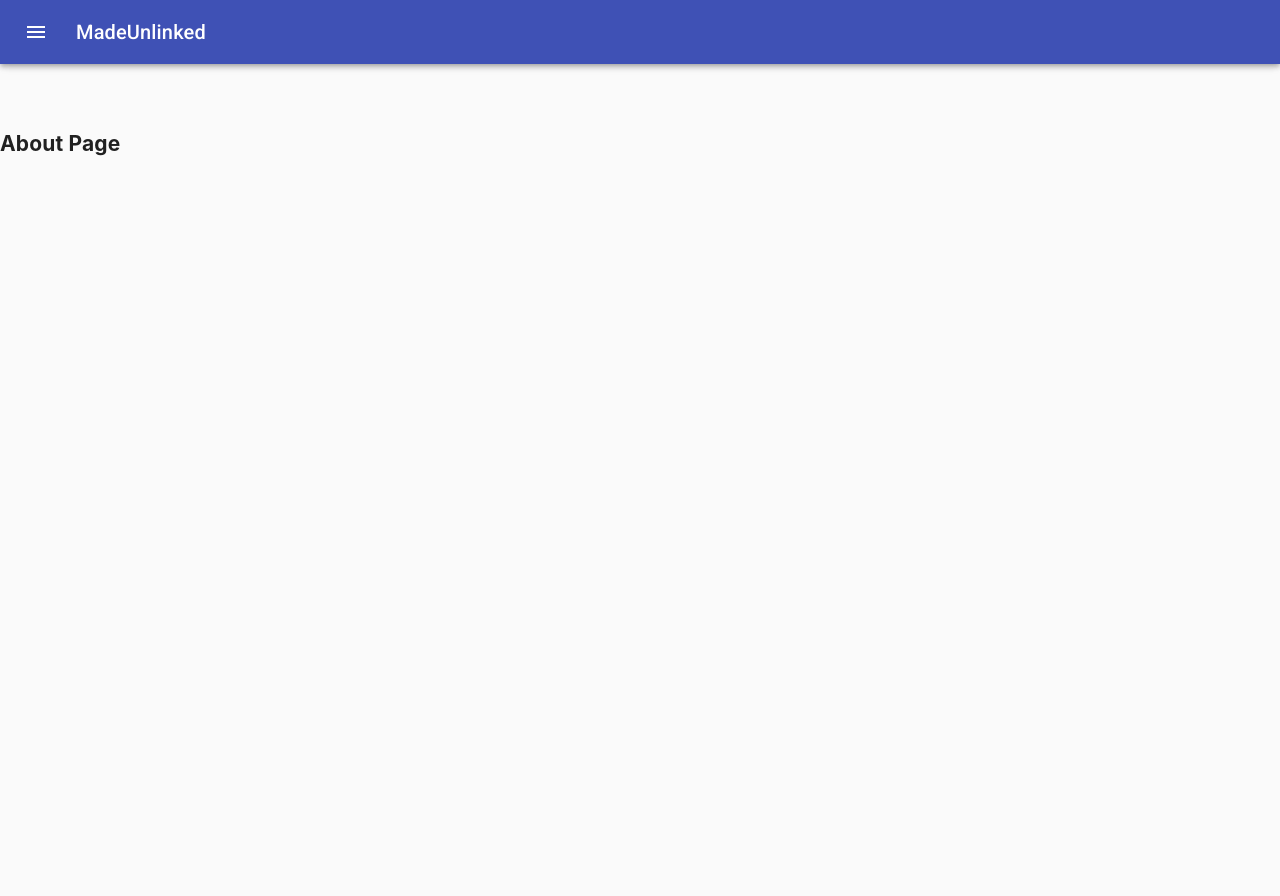
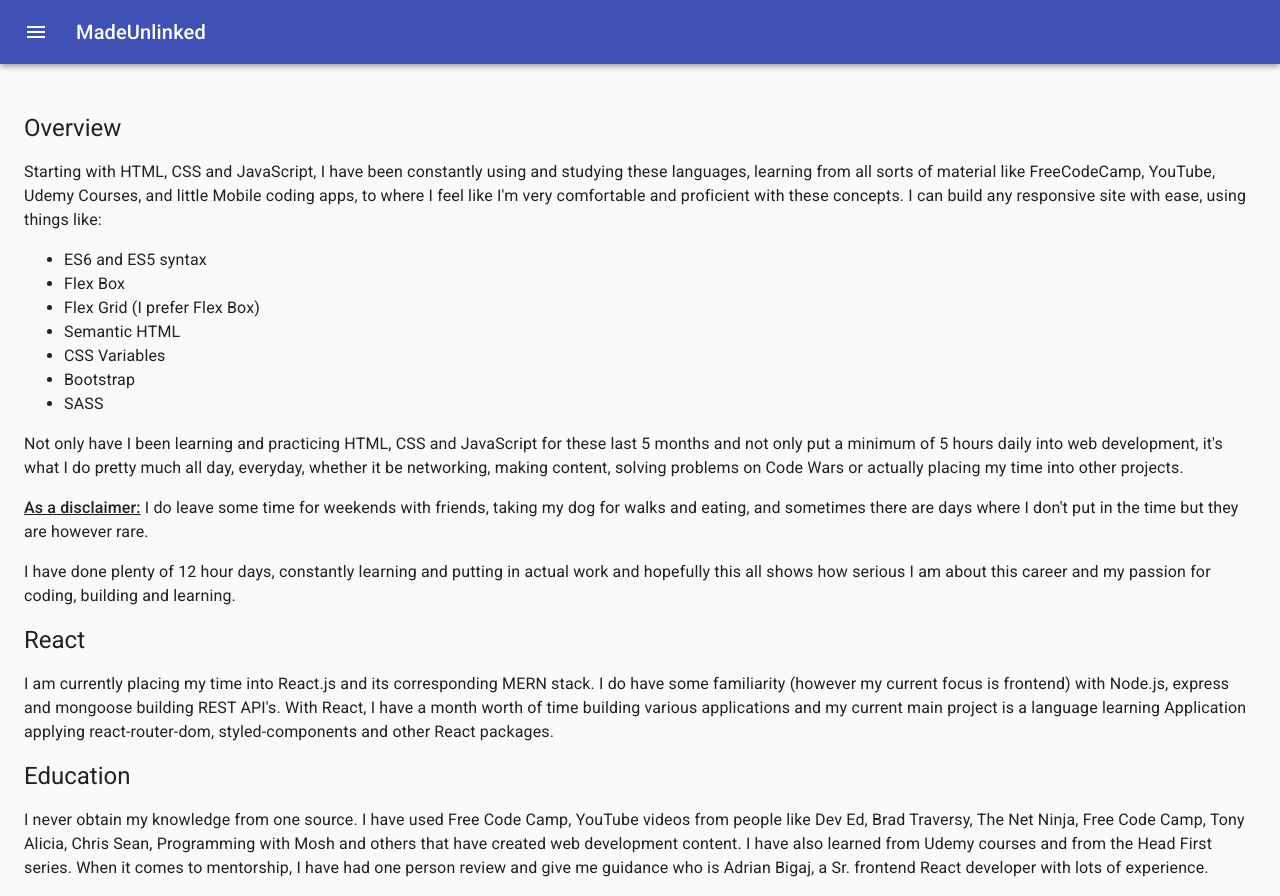
Before and after one commit to benzend/react-portfolio, a React (Create React App) app: page /about in a window 1280 px wide. Before the commit the page ends 800 px from the top, so only its background shows below. Built offline with nearby package versions, Linux system fonts and the light colour scheme.

Commit message:
about page is almost complete, links in the hompage work

```diff
--- a/package.json
+++ b/package.json
@@ -8,7 +8,10 @@
     "@testing-library/jest-dom": "^5.11.6",
     "@testing-library/react": "^11.2.1",
     "@testing-library/user-event": "^12.2.2",
+    "axios": "^0.21.0",
+    "firebase": "^8.1.1",
     "fontsource-roboto": "^3.0.3",
+    "node-sass": "^5.0.0",
     "react": "^17.0.1",
     "react-dom": "^17.0.1",
     "react-responsive-carousel": "^3.2.10",
--- a/src/App.css
+++ b/src/App.css
@@ -2,3 +2,14 @@
   font-family: -apple-system, BlinkMacSystemFont, "Segoe UI", Roboto, Oxygen,
     Ubuntu, Cantarell, "Open Sans", "Helvetica Neue", sans-serif;
 }
+
+/* Utility */
+
+.underline {
+  text-decoration: underline;
+  font-weight: 500;
+}
+
+a {
+  text-decoration: none;
+}
--- a/src/components/AboutPage.js
+++ b/src/components/AboutPage.js
@@ -1,10 +1,75 @@
-import Nav from "./Nav";
+import { Nav } from "./index";
 
-export default function AboutPage() {
+import { Container, Typography } from "@material-ui/core";
+
+export const AboutPage = () => {
   return (
-    <div>
+    <Container>
       <Nav />
-      <h2>About Page</h2>
-    </div>
+      <Typography variant="body1">
+        <Typography variant="h5" component="h3">
+          Overview
+        </Typography>
+        <p>
+          Starting with HTML, CSS and JavaScript, I have been constantly using
+          and studying these languages, learning from all sorts of material like
+          FreeCodeCamp, YouTube, Udemy Courses, and little Mobile coding apps,
+          to where I feel like I'm very comfortable and proficient with these
+          concepts. I can build any responsive site with ease, using things
+          like:
+        </p>
+        <ul>
+          <li>ES6 and ES5 syntax</li>
+          <li>Flex Box</li>
+          <li>Flex Grid (I prefer Flex Box)</li>
+          <li>Semantic HTML</li>
+          <li>CSS Variables</li>
+          <li>Bootstrap</li>
+          <li>SASS</li>
+        </ul>
+        <p>
+          Not only have I been learning and practicing HTML, CSS and JavaScript
+          for these last 5 months and not only put a minimum of 5 hours daily
+          into web development, it's what I do pretty much all day, everyday,
+          whether it be networking, making content, solving problems on Code
+          Wars or actually placing my time into other projects.
+        </p>
+        <p>
+          <span class="underline">As a disclaimer:</span> I do leave some time
+          for weekends with friends, taking my dog for walks and eating, and
+          sometimes there are days where I don't put in the time but they are
+          however rare.
+        </p>
+        <p>
+          I have done plenty of 12 hour days, constantly learning and putting in
+          actual work and hopefully this all shows how serious I am about this
+          career and my passion for coding, building and learning.
+        </p>
+        <Typography variant="h5" component="h3">
+          React
+        </Typography>
+        <p>
+          I am currently placing my time into React.js and its corresponding
+          MERN stack. I do have some familiarity (however my current focus is
+          frontend) with Node.js, express and mongoose building REST API's. With
+          React, I have a month worth of time building various applications and
+          my current main project is a language learning Application applying
+          react-router-dom, styled-components and other React packages.
+        </p>
+        <Typography variant="h5" component="h3">
+          Education
+        </Typography>
+        <p>
+          I never obtain my knowledge from one source. I have used Free Code
+          Camp, YouTube videos from people like Dev Ed, Brad Traversy, The Net
+          Ninja, Free Code Camp, Tony Alicia, Chris Sean, Programming with Mosh
+          and others that have created web development content. I have also
+          learned from Udemy courses and from the Head First series. When it
+          comes to mentorship, I have had one person review and give me guidance
+          who is Adrian Bigaj, a Sr. frontend React developer with lots of
+          experience.
+        </p>
+      </Typography>
+    </Container>
   );
-}
+};
--- a/src/components/ContactPage.js
+++ b/src/components/ContactPage.js
@@ -1,10 +1,10 @@
-import Nav from "./Nav";
+import { Nav } from "./index";
 
-export default function ContactPage() {
+export const ContactPage = () => {
   return (
     <div>
       <Nav />
       <h2>Contact Page</h2>
     </div>
   );
-}
+};
--- a/src/components/Footer.js
+++ b/src/components/Footer.js
@@ -21,12 +21,10 @@
   }
 `;
 
-function Footer() {
+export const Footer = () => {
   return (
     <StyledFooter className="footer">
       <a href="http://madeunlinked.com">@madeunlinked</a>
     </StyledFooter>
   );
-}
-
-export default Footer;
+};
--- a/src/components/Nav.js
+++ b/src/components/Nav.js
@@ -130,7 +130,7 @@
   );
 }
 
-export default function PersistentDrawerLeft(props) {
+export const Nav = (props) => {
   const classes = useStyles();
 
   const theme = useTheme();
@@ -252,4 +252,4 @@
       </ScrollTop>
     </div>
   );
-}
+};
--- a/src/components/ProjectsPage.js
+++ b/src/components/ProjectsPage.js
@@ -1,13 +1,15 @@
-import Nav from "./Nav";
+import { Nav } from "./index";
 import Projects from "./projectsPage__components/Projects";
 import Typography from "@material-ui/core/Typography";
 
-export default function ProjectsPage() {
+export const ProjectsPage = () => {
   return (
     <div>
       <Nav />
-      <Typography variant="h3">Projects</Typography>
+      <Typography variant="h4" componet="h2">
+        Projects
+      </Typography>
       <Projects />
     </div>
   );
-}
+};
--- a/src/components/homePage__components/HomeAboutSection.js
+++ b/src/components/homePage__components/HomeAboutSection.js
@@ -2,6 +2,8 @@
 
 import "react-responsive-carousel/lib/styles/carousel.min.css";
 import styled from "styled-components";
+
+import { Link } from "react-router-dom";
 
 const StyledSection = styled.div`
   background: rgb(112, 168, 255);
@@ -30,9 +32,11 @@
         </Typography>
         <br />
 
-        <Button color="secondary" style={{ marginTop: "30px" }}>
-          Read More
-        </Button>
+        <Link to="about">
+          <Button color="secondary" style={{ marginTop: "30px" }}>
+            Read More
+          </Button>
+        </Link>
       </Box>
     </StyledSection>
   );
--- a/src/components/homePage__components/HomeProjectsSection.js
+++ b/src/components/homePage__components/HomeProjectsSection.js
@@ -3,6 +3,8 @@
 import { Carousel } from "react-responsive-carousel";
 import "react-responsive-carousel/lib/styles/carousel.min.css";
 import styled from "styled-components";
+
+import { Link } from "react-router-dom";
 
 const StyledSection = styled.div`
   background: rgb(112, 168, 255);
@@ -42,10 +44,16 @@
             <img src=".\images\thumbnails\Accounting-Website-example-thumbnail.png" />
             <p className="legend">Accounting Website</p>
           </div>
+          <div>
+            <img src=".\images\Pomodoro Timer - Google Chrome 10_13_2020 12_17_19 AM.png" />
+            <p className="legend">Pomodoro Timer</p>
+          </div>
         </Carousel>
-        <Button color="secondary" style={{ marginTop: "30px" }}>
-          See More
-        </Button>
+        <Link to="projects">
+          <Button color="secondary" style={{ marginTop: "30px" }}>
+            See More
+          </Button>
+        </Link>
       </Box>
     </StyledSection>
   );
--- /dev/null
+++ b/src/components/index.js
@@ -0,0 +1,6 @@
+export { ProjectsPage } from "./ProjectsPage";
+export { ContactPage } from "./ContactPage";
+export { AboutPage } from "./AboutPage";
+export { HomePage } from "./HomePage";
+export { Footer } from "./Footer";
+export { Nav } from "./Nav";
```
Also changed, not shown: src/App.js (+6 -4 lines), src/components/HomePage.js (+4 -4 lines), 2 other files (tests, documents, lock files or other folders).
